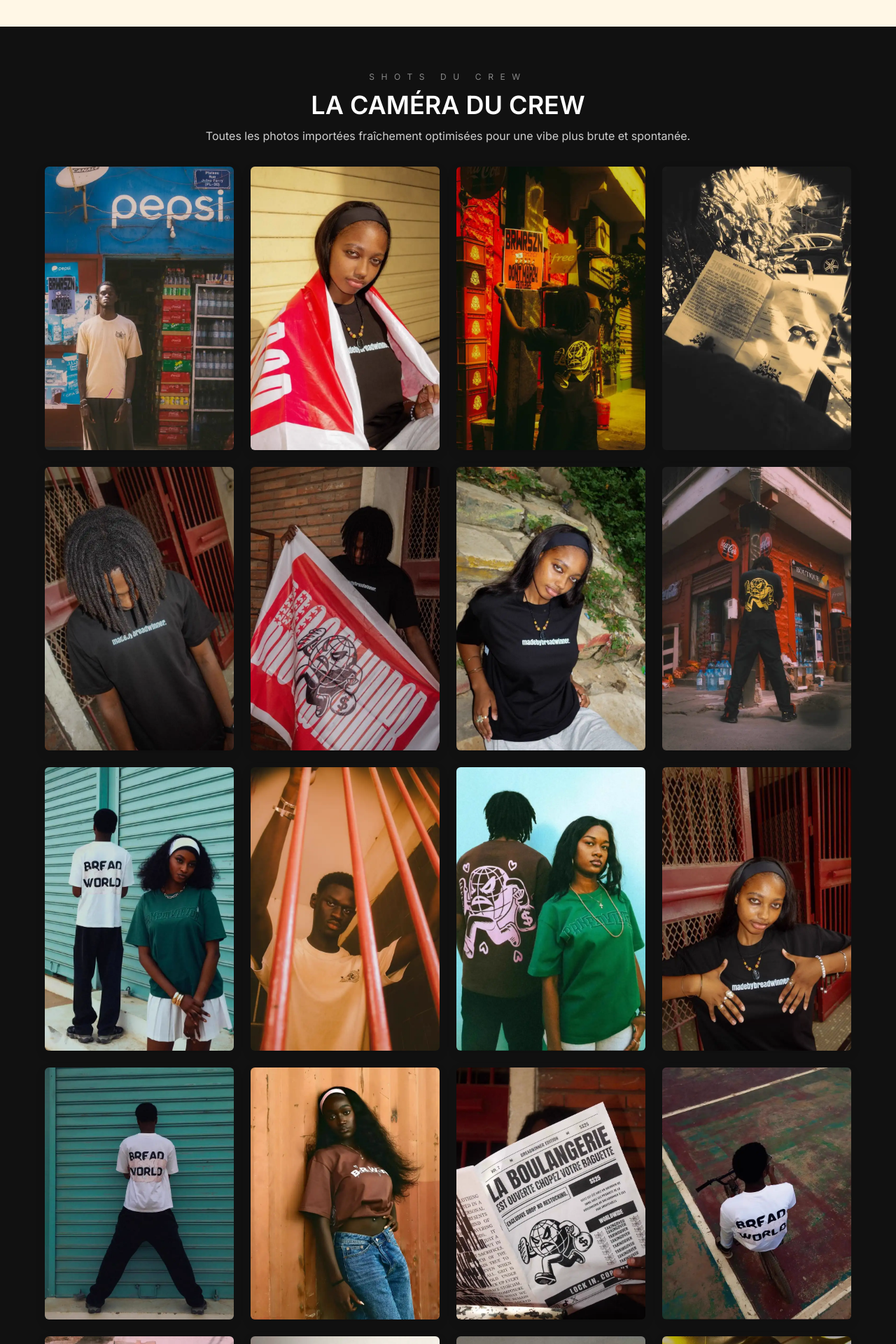
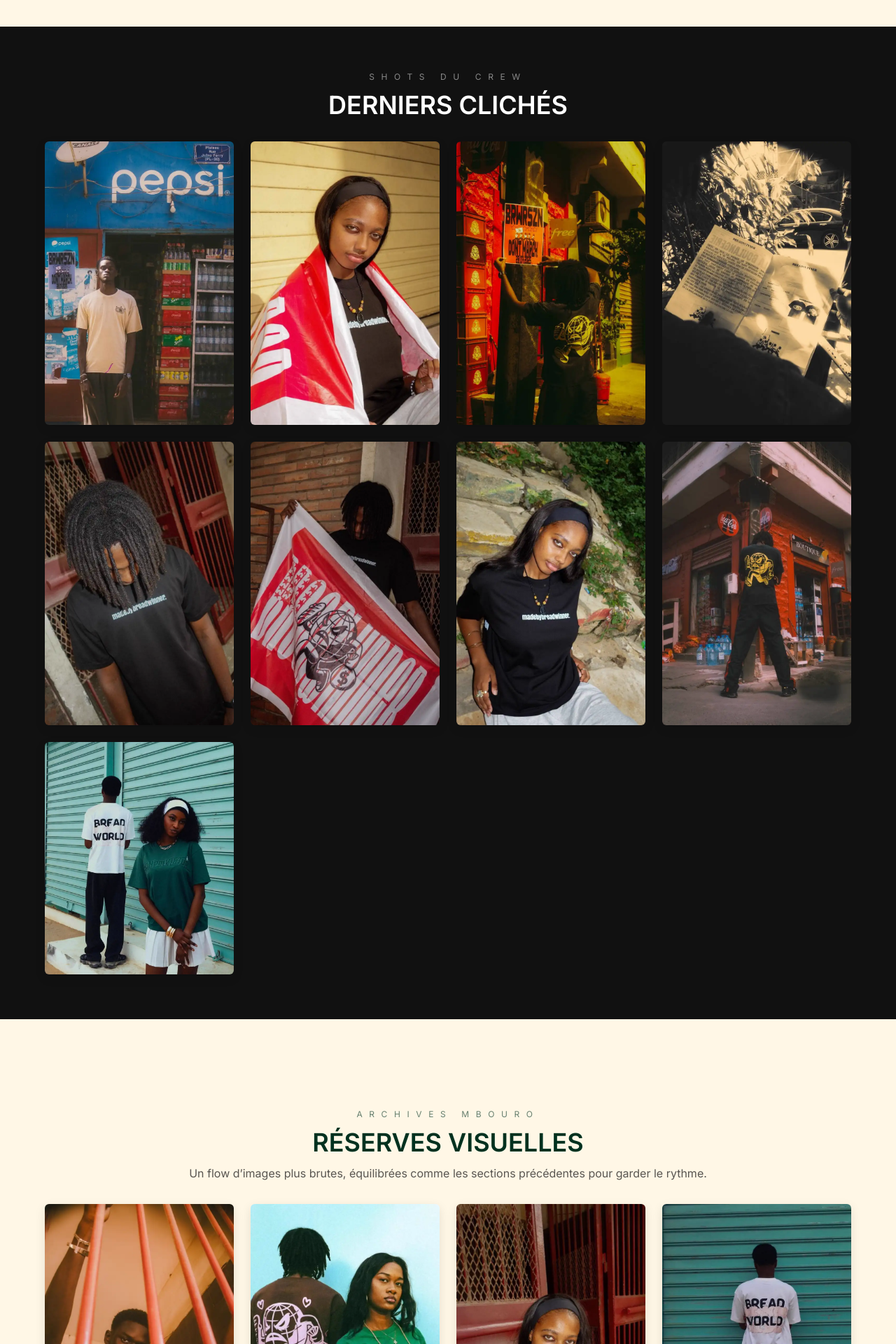
Before and after one commit to realtony0/breadwinnersolid, a React (Vite) app: page /lookbook in a window 1280 px wide. Shown: the part 2780-4700 px from the top of the page at 70% size. Built offline with nearby package versions, Linux system fonts and the light colour scheme.

Commit message:
style: rebalance lookbook galleries

```diff
--- a/src/pages/Lookbook.jsx
+++ b/src/pages/Lookbook.jsx
@@ -19,6 +19,9 @@ const whatsappLookbook = Array.from({ length: 21 }, (_, idx) => {
     alt: `Street archive ${idx + 1}`,
   };
 });
+
+const whatsappLatest = whatsappLookbook.slice(0, 9);
+const whatsappArchive = whatsappLookbook.slice(9);
 
 export default function Lookbook() {
   return (
@@ -55,12 +58,24 @@ export default function Lookbook() {
         <div className="mx-auto max-w-6xl space-y-8">
           <header className="space-y-3 text-center">
             <p className="text-xs uppercase tracking-[0.6rem] text-white/50">Shots du crew</p>
-            <h2 className="text-3xl font-semibold uppercase md:text-4xl">La caméra du crew</h2>
-            <p className="text-sm text-white/80 md:text-base">
-              Toutes les photos importées fraîchement optimisées pour une vibe plus brute et spontanée.
+            <h2 className="text-3xl font-semibold uppercase md:text-4xl">Derniers clichés</h2>
+          </header>
+          <Gallery items={whatsappLatest} min={240} className="md:gap-5" />
+        </div>
+      </section>
+
+      <section className="bg-brand-beige px-5 py-12 md:px-8 md:py-16">
+        <div className="mx-auto max-w-6xl space-y-8">
+          <header className="space-y-3 text-center">
+            <p className="text-xs uppercase tracking-[0.6rem] text-brand-green/60">Archives Mbouro</p>
+            <h2 className="text-3xl font-semibold uppercase text-brand-green md:text-4xl">
+              Réserves visuelles
+            </h2>
+            <p className="text-sm text-brand-black/70 md:text-base">
+              Un flow d’images plus brutes, équilibrées comme les sections précédentes pour garder le rythme.
             </p>
           </header>
-          <Gallery items={whatsappLookbook} min={220} className="md:gap-5" />
+          <Gallery items={whatsappArchive} min={220} className="md:gap-5" />
         </div>
       </section>
     </div>
--- a/src/pages/Shop.jsx
+++ b/src/pages/Shop.jsx
@@ -79,7 +79,7 @@ const products = [
     image: '/shots/mbourou-bi.jpg',
     alt: 'La Baguette sac Breadwinner',
     name: 'La Baguette',
-    category: 'Sac utilitaire',
+    category: 'MBOUROU',
     price: formatPrice(10000),
     inStock: true,
   },
```
